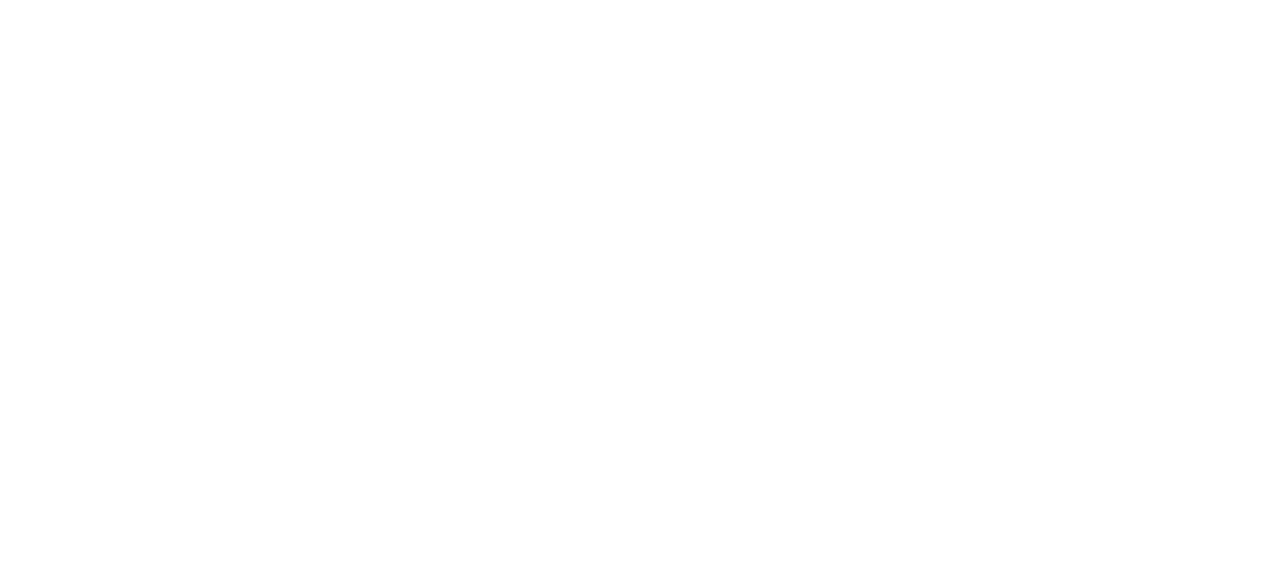
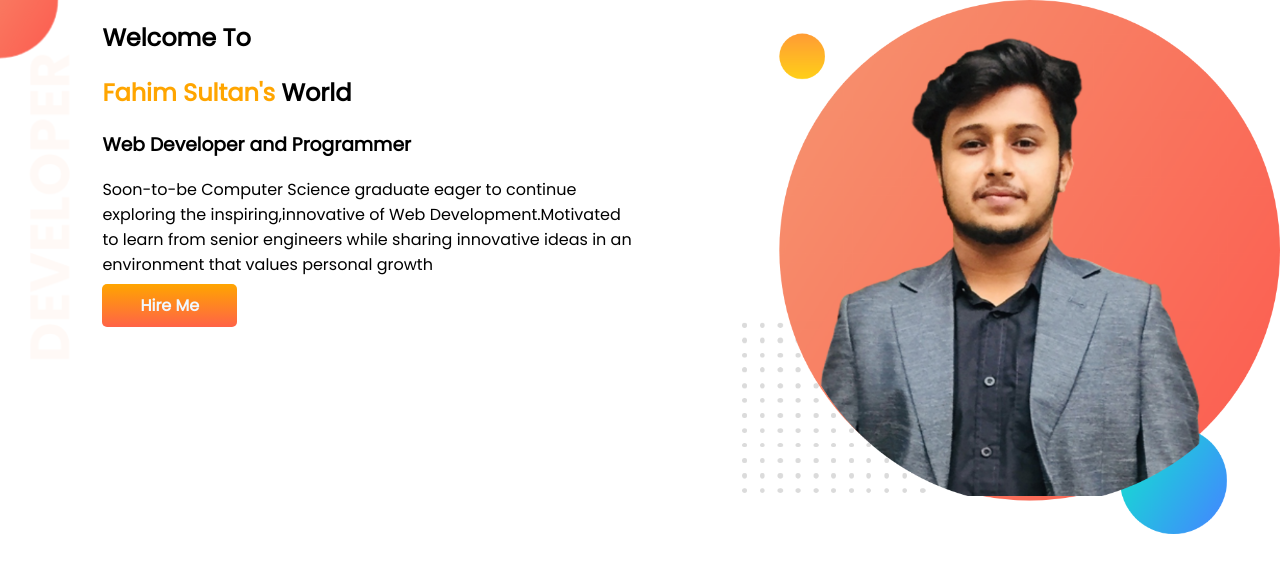
Before and after one commit to Fahim-Bhuiyan/developer-portfolio, a plain HTML site: page index.html in a window 1280 px wide. Drawn offline with Linux system fonts and the light colour scheme.

Commit message:
tap banner

```diff
--- a/index.html
+++ b/index.html
@@ -5,9 +5,29 @@
     <meta http-equiv="X-UA-Compatible" content="IE=edge">
     <meta name="viewport" content="width=device-width, initial-scale=1.0">
     <title>Fahim's Portfolio</title>
+    <link rel="preconnect" href="https://fonts.googleapis.com">
+    <link rel="preconnect" href="https://fonts.gstatic.com" crossorigin>
+    <link href="https://fonts.googleapis.com/css2?family=Poppins&display=swap" rel="stylesheet">
     <link rel="stylesheet" href="style.css">
 </head>
 <body>
-
+    <section class="top-banner">
+        <div class="half-width">
+        <h1>Welcome To</h1>
+        <h1 class=><span class="colour">Fahim Sultan's</span> World</h1>
+        <h3>Web Developer and Programmer</h3>
+        <p>Soon-to-be Computer Science
+            graduate eager to continue exploring
+            the inspiring,innovative of Web
+            Development.Motivated to learn from
+            senior engineers while sharing
+            innovative ideas in an environment
+            that values personal growth</p>
+        <a class="link-button" target="_blank" href="https://www.linkedin.com/in/fahim-bhuiyan-890429213">Hire Me</a>
+        </div>
+        <div class="half-width">
+            <img src="images/fahim.png" alt="">
+        </div>
+    </section>
 </body>
 </html>
--- a/style.css
+++ b/style.css
@@ -0,0 +1,29 @@
+body{
+    font-family: 'Poppins', sans-serif;
+    margin: 0;
+}
+.colour{
+    color: orange;
+}
+section{
+    display: flex;
+}
+.half-width{
+    width: 50%;
+    padding-left: 8%;
+}
+.half-width img{
+    width: 100%;
+}
+.link-button{
+    text-decoration: none;
+    background-image: linear-gradient(orange, tomato);
+    color: aliceblue;
+    font-weight: 700;
+    padding: 10px 38px;
+    border-radius: 5px;
+}
+.top-banner{
+    background-image: url(images/top-banner.png);
+    background-repeat: no-repeat;
+}
```
Also changed, not shown: fahim.jpg (added), fahim1.jpg (added), images/dream-bg.png (added), images/exp-bg.png (added), images/fahim.png (added), images/fahim1.png (added), images/jhankar.png (added), images/jhankar2.png (added), images/my-bg2.png (added), images/top-banner.png (added), 7 other files.
